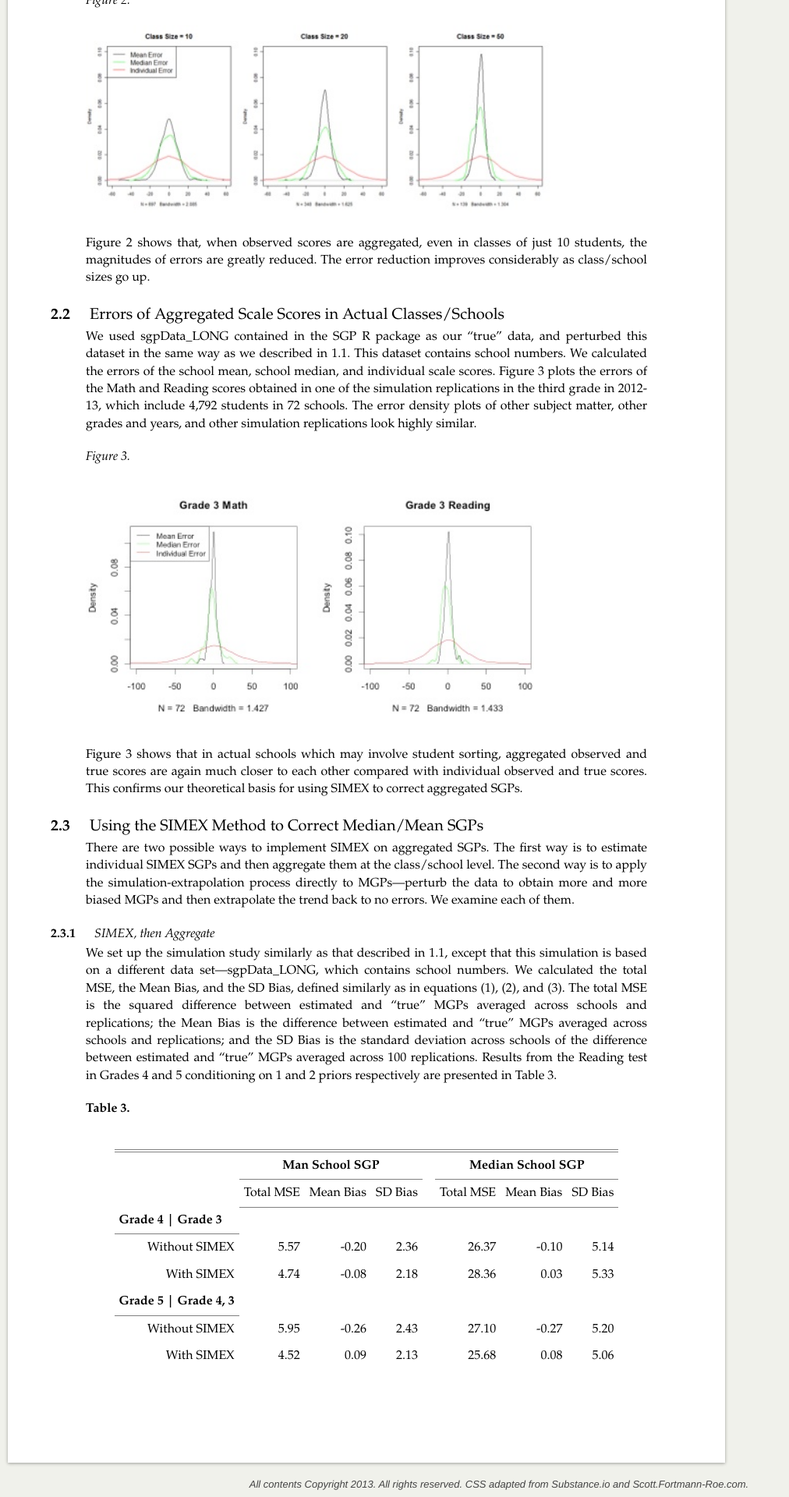
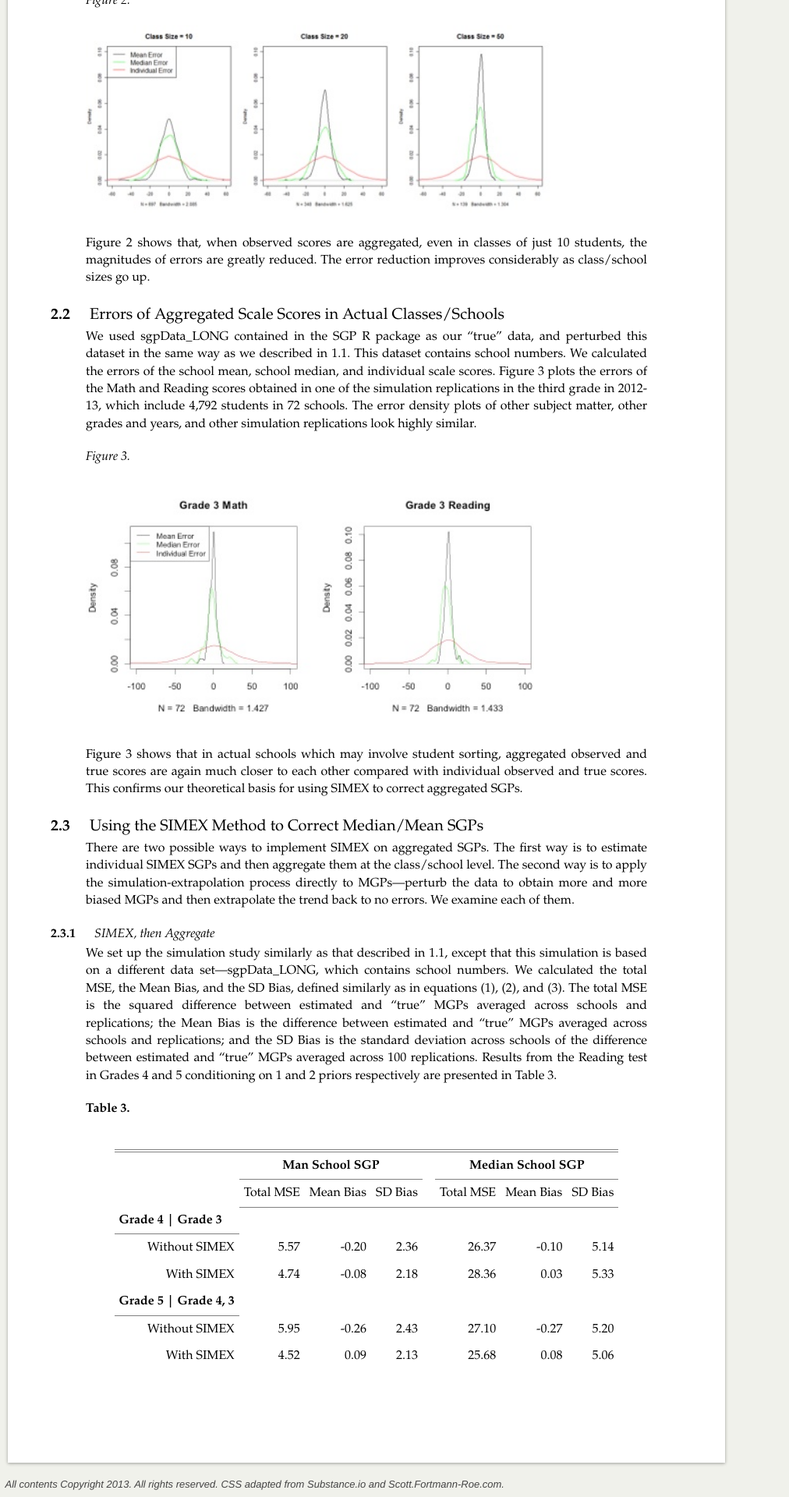
Before and after one commit to adamvi/Markdown_Tests2, a Jekyll site: the page built from SIMEX-report-June-2013-report_only.md, in a window 1280 px wide. Shown: the part 4422-6342 px from the top of the page at 78% size, without its empty margins (0-1012 px from the left). Built offline with Jekyll 4.4.1, drawn with Linux system fonts in a browser that asks for light colours; formulas are drawn with MathJax 3; a script that is not in the unit is left out.

Commit message:
Move DISQUS inside section

```diff
--- a/_layouts/default.html
+++ b/_layouts/default.html
@@ -93,12 +93,12 @@
                 SchoolView github profile.
               </div>
             </a>
+			{% include disqus.html %}
           </div>
         </div>
       </div>
     </section>
   </div>
-  {% include disqus.html %}
   {% include analytics.html %}
   {% include gauges.html %}
 
--- a/_layouts/report_only.html
+++ b/_layouts/report_only.html
@@ -60,7 +60,7 @@
 	          </div>
 	      </div>
 
-	      <div class="footer">
+	      <div class="footer" style='text-align:left;'>
 	          <i>All contents Copyright 2013. All rights reserved. CSS adapted from Substance.io and Scott.Fortmann-Roe.com.</i>
 	      </div>
 
```
